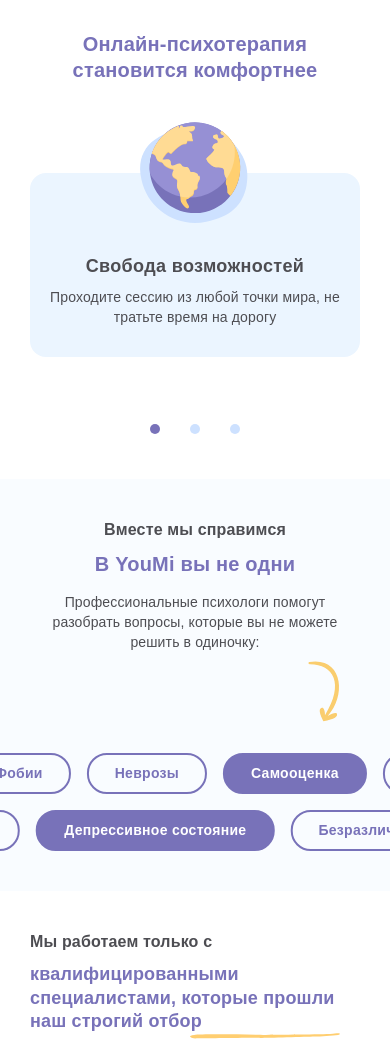
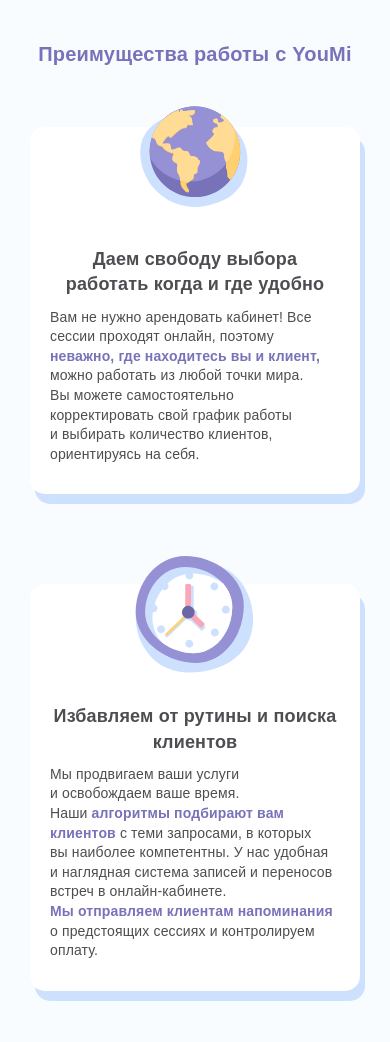
Before and after one commit to IrinaBreus/youmi.io, a website built with Vite: page psyhologists.html in a window 390 px wide. Shown: the part 640-1682 px from the top of the page. Built offline with nearby package versions, Linux system fonts and the light colour scheme.

Commit message:
add advantage

```diff
--- a/psyhologists.html
+++ b/psyhologists.html
@@ -104,101 +104,50 @@
 
 
 		<!-- Преимущества работы с YouMi -->
-		<section class="therapy-perks">
+		<section class="advantage">
 			<div class="container">
-				<h2 class="title-2 therapy-perks__title">Онлайн-психотерапия становится комфортнее</h2>
-
-				<div class="carousel therapy-perks__carousel">
-					<!-- Основной контейнер со слайдами -->
-					<div class="carousel__field">
-						<div class="carousel__slide carousel__slide-1">
-							<div class="therapy-perks__content">
-								<img src="src/img/index/planet.svg" alt="планета">
-								<h3>Свобода возможностей</h3>
-								<p>Проходите сессию из любой точки мира, не тратьте время на дорогу</p>
-							</div>
+				<h2 class="title-2 advantage__title">Преимущества работы с YouMi</h2>
+				<ul class="advantage__lists">
+					<li class="advantage__item">
+						<div class="advantage__img">
+							<img src="/src/img/index/planet.svg" alt="planet">
 						</div>
-						<div class="carousel__slide carousel__slide-2">
-							<div class="therapy-perks__content">
-								<img src="src/img/index/mark.svg" alt="маркер проверки">
-								<h3>Будьте уверены в&nbsp;своем выборе</h3>
-								<p>Мы работаем только с квалифицированными специалистами, которые прошли строгий отбор</p>
-							</div>
+						<h3>Даем свободу выбора работать когда и&nbsp;где&nbsp;удобно</h3>
+						<p>Вам не&nbsp;нужно арендовать кабинет! Все сессии проходят онлайн, поэтому <span>неважно, где находитесь вы&nbsp;и&nbsp;клиент,</span> можно работать из&nbsp;любой точки мира. Вы&nbsp;можете самостоятельно корректировать свой график работы и&nbsp;выбирать количество клиентов, ориентируясь на&nbsp;себя.</p>
+					</li>
+					<li class="advantage__item">
+						<div class="advantage__img">
+							<img src="/src/img/psyhologists/watch.svg" alt="watch">
 						</div>
-						<div class="carousel__slide carousel__slide-3">
-							<div class="therapy-perks__content">
-								<img src="src/img/index/target.svg" alt="мишень">
-								<h3>Ваш запрос важен</h3>
-								<p>Подберем опытного специалиста под ваш запрос</p>
-							</div>
+						<h3>Избавляем от рутины и поиска клиентов</h3>
+						<p>Мы продвигаем ваши услуги и&nbsp;освобождаем ваше время. <br>
+						Наши <span>алгоритмы подбирают вам клиентов</span> с&nbsp;теми запросами, в&nbsp;которых вы&nbsp;наиболее компетентны. У&nbsp;нас удобная и&nbsp;наглядная система записей и&nbsp;переносов встреч в&nbsp;онлайн-кабинете. <br>
+						<span>Мы&nbsp;отправляем клиентам напоминания</span> о&nbsp;предстоящих сессиях и&nbsp;контролируем оплату.</p>
+					</li>
+					<li class="advantage__item">
+						<div class="advantage__img">
+							<img src="/src/img/about/rocket.svg" alt="rocket">
 						</div>
-
-					</div>
-
-					<!-- Кнопки навигации -->
-					<!-- <button class="carousel__btn carousel__btn_prev" aria-label="Предыдущий слайд">
-						←
-					</button>
-					<button class="carousel__btn carousel__btn_next" aria-label="Следующий слайд">
-						→
-					</button> -->
-					<!-- Индикаторы -->
-					<div class="carousel__indicators">
-						<button class="carousel__indicator active" aria-label="Перейти к слайду 1"></button>
-						<button class="carousel__indicator" aria-label="Перейти к слайду 2"></button>
-						<button class="carousel__indicator" aria-label="Перейти к слайду 3"></button>
-					</div>
-				</div>
-
-			</div>
-		</section>
-
-		<!-- В YouMi вы не одни -->
-		<section class="help-psy">
-			<div class="container">
-				<h3 class="subtitle help-psy__subtitle">Вместе мы справимся</h3>
-				<h2 class="title-2 help-psy__title">В YouMi вы не одни</h2>
-				<div class="help-psy__txt">Профессиональные психологи помогут разобрать вопросы, которые вы не можете решить в одиночку:</div>
-			</div>
-			<div class="help-psy__lines">
-				<div class="help-psy__line help-psy__line_1">
-					<ul class="help-psy__list">
-						<li class="help-psy__item help-psy__item_white">Фобии</li>
-						<li class="help-psy__item help-psy__item_white">Неврозы</li>
-						<li class="help-psy__item help-psy__item_dark">Самооценка</li>
-						<li class="help-psy__item help-psy__item_white">Апатия</li>
-						<li class="help-psy__item help-psy__item_white">Стрессы</li>
-						<li class="help-psy__item help-psy__item_dark">Неуверенность в себе</li>
-						<li class="help-psy__item help-psy__item_dark">Мотивация</li>
-					</ul>
-					<ul class="help-psy__list" aria-hidden="true">
-						<li class="help-psy__item help-psy__item_white">Фобии</li>
-						<li class="help-psy__item help-psy__item_white">Неврозы</li>
-						<li class="help-psy__item help-psy__item_dark">Самооценка</li>
-						<li class="help-psy__item help-psy__item_white">Апатия</li>
-						<li class="help-psy__item help-psy__item_white">Стрессы</li>
-						<li class="help-psy__item help-psy__item_dark">Неуверенность в себе</li>
-						<li class="help-psy__item help-psy__item_dark">Мотивация</li>
-					</ul>
-				</div>
-				<div class="help-psy__line help-psy__line_2">
-					<ul class="help-psy__list">
-						<li class="help-psy__item help-psy__item_dark">Депрессивное состояние</li>
-						<li class="help-psy__item help-psy__item_white">Безразличие</li>
-						<li class="help-psy__item help-psy__item_dark">Чувство тревоги</li>
-						<li class="help-psy__item help-psy__item_white">Хроническая усталость</li>
-						<li class="help-psy__item help-psy__item_dark">Отношения</li>
-						<li class="help-psy__item help-psy__item_white">Выгорание</li>
-					</ul>
-					<ul class="help-psy__list" aria-hidden="true">
-						<li class="help-psy__item help-psy__item_dark">Депрессивное состояние</li>
-						<li class="help-psy__item help-psy__item_white">Безразличие</li>
-						<li class="help-psy__item help-psy__item_dark">Чувство тревоги</li>
-						<li class="help-psy__item help-psy__item_white">Хроническая усталость</li>
-						<li class="help-psy__item help-psy__item_dark">Отношения</li>
-						<li class="help-psy__item help-psy__item_white">Выгорание</li>
-					</ul>
-				</div>
+						<h3>Развиваем и поддерживаем</h3>
+						<p>Еженедельно проводим супервизорские группы и&nbsp;интервизии. Их&nbsp;можно посещать в&nbsp;качестве докладчика и&nbsp;в&nbsp;качестве слушателя. <span>Регулярно проводим вебинары с&nbsp;приглашенными экспертами</span> из&nbsp;разных направлений психотерапии. Вы&nbsp;сможете участвовать в&nbsp;выборе спикеров или заявить о&nbsp;желании организовать свой вебинар. <br>
+						Кураторы сервиса <span>оказывают оперативную поддержку</span> по&nbsp;этическим и&nbsp;любым другим вопросам, возникающим в&nbsp;процессе работы с&nbsp;клиентом.</p>
+					</li>
+					<li class="advantage__item">
+						<div class="advantage__img">
+							<img src="/src/img/about/chat.svg" alt="chat">
+						</div>
+						<h3>Профессиональное комьюнити</h3>
+						<p>YouMi&nbsp;— это не&nbsp;только комфортная работа, <span>это сообщество профессионалов объединенных общей целью.</span> Это мощный нетворкинг и&nbsp;возможность найти среди коллег новых друзей с&nbsp;общими интересам из&nbsp;разных городов и&nbsp;стран.</p>
+					</li>
+					<li class="advantage__item">
+						<div class="advantage__img">
+							<img src="/src/img/about/lamp.svg" alt="lamp">
+						</div>
+						<h3>Развиваем ваш личный бренд</h3>
+						<p>У нас есть свой блог и&nbsp;социальные сети. <span>Наши психологи принимают активное участие в&nbsp;создании контента с&nbsp;указанием авторства.</span> Это позволяет повышать вашу узнаваемость и&nbsp;медийность. <br>
+						Мы&nbsp;поощряем ваши творческие идеи по&nbsp;развитию сервиса и&nbsp;приветствуем вашу инициативу. За&nbsp;лучшие идеи и&nbsp;реализации мы&nbsp;дарим подарки и&nbsp;материальные вознаграждения.</p>
+					</li>
+				</ul>
 			</div>
 		</section>
 
--- /dev/null
+++ b/src/sass/blocks/_psyhologists-advantage.scss
@@ -0,0 +1,147 @@
+.advantage {
+    padding: 100px 0 120px;
+    background: var(--bg-color);
+    &__title {
+        text-align: center;
+        margin-bottom: 80px;
+    }
+    &__lists {
+        display: flex;
+        flex-direction: column;
+        gap: 120px;
+    }
+    &__item {
+        width: 830px;
+        border-radius: 20px;
+        background: var(--white);
+        box-shadow:10px 15px 0 var(--blue);
+        padding: 0 60px 80px 60px;
+        &:nth-child(odd) {
+            align-self: start;
+        }
+        &:nth-child(even) {
+            align-self: flex-end;
+        }
+        h3 {
+            font-weight: 600;
+            font-size: 24px;
+            line-height: 140%;
+            letter-spacing: 0.01em;
+            margin-bottom: 10px;
+        }
+        p {
+            font-weight: 400;
+            font-size: 18px;
+            line-height: 140%;
+            letter-spacing: 0.01em;
+            span {
+                font-weight: 600;
+                color: var(--violet-1);
+            }
+        }
+    }
+    &__img {
+        width: 160px;
+        height: 160px;
+        transform: translateY(-40px);
+        margin-left: 0;
+        img {
+            width: max-content;
+            height: 100%;
+            object-fit: contain;
+        }
+    }
+}
+
+@media (max-width: 1200px) {
+    .advantage {
+        &__item {
+            width: 80%;
+        }
+    }
+
+}
+
+@media (max-width: 992px) {
+    .advantage {
+        padding: 100px 0;
+        &__lists {
+            display: flex;
+            flex-direction: column;
+            gap: 100px;
+        }
+        &__item {
+            width: 90%;
+            padding: 0 40px 60px 40px;
+            h3 {
+                font-size: 20px;
+            }
+        }
+        &__img {
+            width: 140px;
+            height: 140px;
+        }
+    }
+
+}
+
+@media (max-width: 768px) {
+    .advantage {
+        padding: 80px 0;
+        &__title {
+            text-align: center;
+            margin-bottom: 60px;
+        }
+        &__item {
+            width: 100%;
+            padding: 0 40px 40px;
+            h3 {
+                text-align: center;
+            }
+            p {
+                font-size: 16px;
+            }
+            &:nth-child(odd),
+            &:nth-child(even) {
+                align-self: center;
+            }
+        }
+        &__img {
+            margin: 0 auto;
+        }
+    }
+
+}
+
+@media (max-width: 576px) {
+    .advantage {
+        padding: 50px 0;
+        &__lists {
+            display: flex;
+            flex-direction: column;
+            gap: 90px;
+        }
+        &__item {
+            border-radius: 15px;
+            box-shadow:5px 10px 0 var(--blue);
+            padding: 0 20px 30px 20px;
+            h3 {
+                font-size: 18px;
+            }
+            p {
+                font-size: 14px;
+            }
+        }
+        &__img {
+            width: 120px;
+            height: 120px;
+            transform: translateY(-30px);
+            img {
+                width: max-content;
+                height: 100%;
+                object-fit: contain;
+            }
+        }
+    }
+
+}
--- a/src/sass/style.scss
+++ b/src/sass/style.scss
@@ -37,3 +37,4 @@
 @use 'blocks/rates-program';
 // for psyhologists
 @use 'blocks/psyhologists-header';
+@use 'blocks/psyhologists-advantage';
```
Also changed, not shown: src/img/psyhologists/watch.svg (added).
